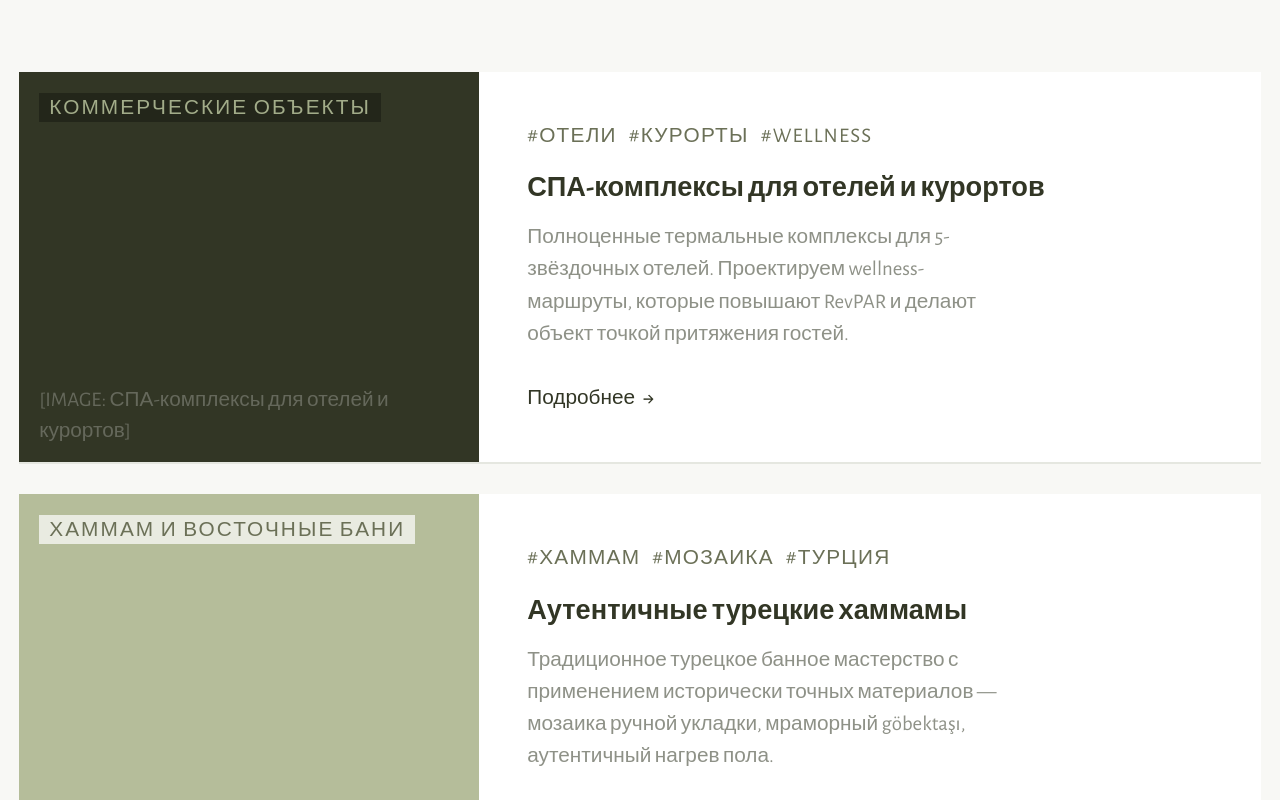
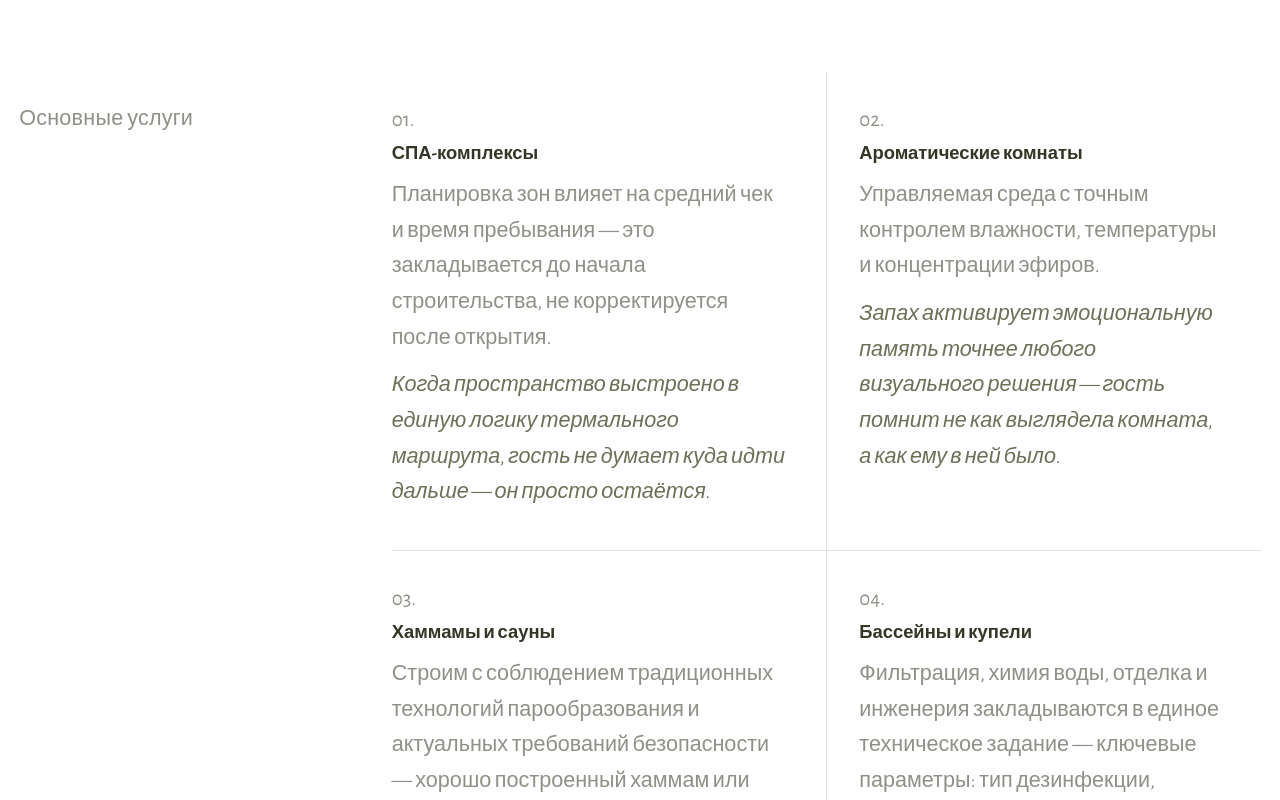
Before and after one commit to digitalcluster25/hws, a React (Vite) app: page /services in a window 1280 px wide. Shown: the part 540-1340 px from the top of the page. Built offline with nearby package versions, Linux system fonts and the light colour scheme.

Commit message:
feat: services page — full copy from md, two-paragraph cards, Ohio label style

```diff
--- a/src/pages/Services.jsx
+++ b/src/pages/Services.jsx
@@ -1,82 +1,163 @@
 import { Link } from 'react-router-dom'
-import { motion } from 'framer-motion'
 import Button from '../components/ui/Button'
 
-const C = { dark:'#323625', mid:'#A2AC89', light:'#B5BD9A', terra:'#CB8268', muted:'#6b7057' }
+const C = { dark:'#323625', light:'#B5BD9A', muted:'#6b7057' }
 const wrap = { maxWidth:'1344px', margin:'0 auto' }
 const px   = { paddingLeft:'max(1.5vw,16px)', paddingRight:'max(1.5vw,16px)' }
 
-const services = [
-  { category:'Коммерческие объекты',    title:'СПА-комплексы для отелей и курортов',     excerpt:'Полноценные термальные комплексы для 5-звёздочных отелей. Проектируем wellness-маршруты, которые повышают RevPAR и делают объект точкой притяжения гостей.', tags:['Отели','Курорты','Wellness'], bg: C.dark },
-  { category:'Хаммам и восточные бани', title:'Аутентичные турецкие хаммамы',           excerpt:'Традиционное турецкое банное мастерство с применением исторически точных материалов — мозаика ручной укладки, мраморный göbektaşı, аутентичный нагрев пола.', tags:['Хаммам','Мозаика','Турция'], bg: C.light },
-  { category:'Скандинавские бани',      title:'Финские сауны и термальные зоны',         excerpt:'Скандинавские сауны, паровые комнаты, ледяные купели и бассейны для погружения — разрабатываем как целостные wellness-экосистемы с маршрутом горячо-холодно.', tags:['Сауна','Купели','Скандинавия'], bg: '#e8ebe3' },
-  { category:'Частные проекты',         title:'Wellness-зоны для частных резиденций',    excerpt:'Камерные хаммамы, домашние сауны и SPA-комнаты для частных вилл и резиденций. Каждый проект создаётся по индивидуальному заказу без компромиссов.', tags:['Частный','Villa','Bespoke'], bg: C.dark },
-  { category:'Под ключ',                title:'Строительство и монтаж под ключ',          excerpt:'Единый подрядчик от маркетингового исследования до открытия объекта. Управление проектом, европейские материалы, соблюдение сроков и послепродажная поддержка.', tags:['Turnkey','Управление','Монтаж'], bg: C.light },
-  { category:'Консалтинг',              title:'Дизайн, концепция и консалтинг',           excerpt:'Конкурентный анализ, позиционирование wellness-направления, обоснование ROI, 3D-визуализация и термальный маршрут — до начала строительства.', tags:['Концепция','ROI','3D'], bg: '#e8ebe3' },
+const mainServices = [
+  {
+    title: 'СПА-комплексы',
+    p1: 'Планировка зон влияет на средний чек и время пребывания — это закладывается до начала строительства, не корректируется после открытия.',
+    p2: 'Когда пространство выстроено в единую логику термального маршрута, гость не думает куда идти дальше — он просто остаётся.',
+  },
+  {
+    title: 'Ароматические комнаты',
+    p1: 'Управляемая среда с точным контролем влажности, температуры и концентрации эфиров.',
+    p2: 'Запах активирует эмоциональную память точнее любого визуального решения — гость помнит не как выглядела комната, а как ему в ней было.',
+  },
+  {
+    title: 'Хаммамы и сауны',
+    p1: 'Строим с соблюдением традиционных технологий парообразования и актуальных требований безопасности — хорошо построенный хаммам или сауна становится якорной зоной, ради которой планируют следующий визит.',
+    p2: 'Ритуал тепла и пара снимает накопленное физическое и психологическое напряжение: гость выходит с ощущением, что тело снова его.',
+  },
+  {
+    title: 'Бассейны и купели',
+    p1: 'Фильтрация, химия воды, отделка и инженерия закладываются в единое техническое задание — ключевые параметры: тип дезинфекции, объём рециркуляции, теплопотери через стенки и поверхность.',
+    p2: 'Правильная температура, прозрачность и акустика воды создают ощущение невесомости, которое сложно воспроизвести где-то ещё в городе.',
+  },
+  {
+    title: 'Японские купели офуро',
+    p1: 'Коммерческая эксплуатация офуро требует точного подбора породы дерева, герметизации швов и системы поддержания температуры без перегрева — реализовали этот формат на действующих объектах.',
+    p2: 'Погружение в деревянную купель с горячей водой — медитативный опыт, который американская wellness-аудитория пока видела редко, и именно эта редкость даёт гостю опыт, который сложно найти где-то ещё в США.',
+  },
+  {
+    title: 'Снежные комнаты',
+    p1: 'Точный расчёт холодильного оборудования, теплоизоляции и системы распределения снега определяет стабильность впечатления и стоимость эксплуатации на годы вперёд.',
+    p2: 'Резкий переход от жара к холоду даёт острый выброс эндорфинов: состояние между шоком и эйфорией, которое сложно описать, но именно его чаще всего вспоминают после.',
+  },
+  {
+    title: 'Джакузи на открытом воздухе',
+    p1: 'Материалы и инженерные системы подбираются под климат конкретного региона — от влажного юга до морозного севера, что обеспечивает работу объекта без сезонных простоев.',
+    p2: 'Горячая вода под открытым небом создаёт ощущение, недостижимое в закрытом пространстве — особенно вечером это отдельный опыт, за которым приходят целенаправленно.',
+  },
+  {
+    title: 'Бассейн infinity с подогревом',
+    p1: 'Гидравлический расчёт переливного лотка и грамотная теплоизоляция определяют и операционные расходы, и сохранность визуального эффекта на весь срок службы объекта.',
+    p2: 'Растворённая линия горизонта создаёт редкое ощущение пространства без границ — именно здесь гости чаще всего останавливаются и просто смотрят.',
+  },
+  {
+    title: 'Хаммам в марокканском стиле',
+    p1: 'Аутентичный формат требует ручной отделки зеллиджем, гипсовой лепнины и правильной системы парообразования — реализовали в нескольких коммерческих объектах в условиях высокой нагрузки.',
+    p2: 'Детализация интерьера переносит гостя в другой культурный контекст — погружение в традицию, которую практически негде получить кроме Марокко.',
+  },
+  {
+    title: 'Спортивный бассейн',
+    p1: 'Проектируем под реальную нагрузку: длина дорожек, глубина, акустика и система фильтрации рассчитываются под интенсивное ежедневное использование.',
+    p2: 'Для людей, ориентированных на физическую форму, бассейн — не опция, а условие выбора: правильно спроектированная вода превращает тренировку в удовольствие.',
+  },
+  {
+    title: 'Купель с холодной водой',
+    p1: 'Объём, температура и расположение купели относительно горячих зон влияют на то, как гость проходит весь термальный маршрут и как долго остаётся в комплексе.',
+    p2: 'Момент погружения в холодную воду после жара — самый острый эпизод всего визита: именно он даёт ощущение полного присутствия в теле, о котором думаешь ещё несколько дней после.',
+  },
+  {
+    title: 'Сенная комната',
+    p1: 'При проектировании критичны герметичность, контроль влажности и подбор растительного наполнения без аллергенов — редкий формат с высоким запросом среди wellness-аудитории в сегменте выше среднего.',
+    p2: 'Тёплый аромат сена и трав активирует что-то очень глубокое — что-то вроде детского воспоминания о безопасности и покое, которое wellness-аудитория ищет, но редко умеет назвать словами.',
+  },
 ]
 
-const cont = { hidden:{}, show:{ transition:{ staggerChildren:0.09 } } }
-const item = { hidden:{ opacity:0, y:40 }, show:{ opacity:1, y:0, transition:{ duration:0.55, ease:[0.16,1,0.3,1] } } }
+const mgmtServices = [
+  {
+    title: 'Предпроектные исследования',
+    p1: 'Анализ рынка, спроса и конкурентов до начала проектирования снижает количество дорогостоящих изменений на поздних этапах и напрямую влияет на окупаемость объекта.',
+    p2: 'Объект, построенный на реальных данных о своей аудитории, ощущается иначе — как будто сделан именно для тебя.',
+  },
+  {
+    title: 'Анализ рынка',
+    p1: 'Оцениваем реальный спрос в локации, ценовые ожидания аудитории и насыщенность сегмента — данные ложатся в основу концепции и финансовой модели.',
+    p2: 'Решения о составе зон и ценообразовании принимаются на основе фактов, а не интуиции.',
+  },
+  {
+    title: 'Анализ спроса на услуги',
+    p1: 'Определяем, какие форматы востребованы у конкретной аудитории в конкретном городе — состав зон напрямую влияет на среднюю выручку с гостя.',
+    p2: 'Объект получает услуги, за которыми люди действительно приходят, а не те, которые казались логичными на старте.',
+  },
+  {
+    title: 'Анализ конкурентов',
+    p1: 'Изучаем, какие запросы аудитории в локации остаются незакрытыми — из них формируется позиционирование объекта.',
+    p2: 'Гость приходит не потому что «здесь тоже есть сауна», а потому что здесь есть то, чего нет поблизости.',
+  },
+  {
+    title: 'Разработка уникальной концепции',
+    p1: 'Концепция — основа бренда: она определяет состав зон, ценообразование и то, как объект выглядит в голове гостя ещё до визита.',
+    p2: 'Строительство начинается не с квадратных метров, а с ответа на вопрос: зачем сюда приходить и почему именно сюда.',
+  },
+  {
+    title: 'Комплексное управление',
+    p1: 'Берём на себя операционные процессы: стандарты сервиса, финансовая отчётность, контроль качества.',
+    p2: 'Владелец получает управляемый бизнес и свободу заниматься развитием, а гость — стабильный уровень сервиса при каждом визите.',
+  },
+  {
+    title: 'Подбор и обучение персонала',
+    p1: 'Персонал формирует впечатление от объекта не меньше, чем интерьер — подбираем под стандарты бренда и обучаем до открытия.',
+    p2: 'Гость чувствует внимание с первой минуты, а не после первых негативных отзывов.',
+  },
+  {
+    title: 'Схема контроля строительства',
+    p1: 'Контролируем соответствие проекту, сроки поставок и качество работ на каждом этапе.',
+    p2: 'То, что было задумано на бумаге, остаётся таким же в финальном результате — и это напрямую защищает бюджет и репутацию объекта.',
+  },
+]
+
+function ServiceGrid({ label, items, bg = '#f8f8f5', numOffset = 0 }) {
+  return (
+    <section style={{ background: bg, ...px, paddingTop: '5rem', paddingBottom: '5rem' }}>
+      <div style={wrap}>
+        <div className="svc-layout">
+
+          {/* левая колонка — лейбл */}
+          <div className="svc-label-col">
+            <p className="svc-section-label">{label}</p>
+          </div>
+
+          {/* правая колонка — 2×N сетка */}
+          <div className="svc-grid">
+            {items.map((s, i) => (
+              <div key={s.title} className="svc-card">
+                <p className="svc-num">{String(numOffset + i + 1).padStart(2, '0')}.</p>
+                <h3 className="svc-title">{s.title}</h3>
+                <p className="svc-desc">{s.p1}</p>
+                <p className="svc-desc svc-desc--em">{s.p2}</p>
+              </div>
+            ))}
+          </div>
+
+        </div>
+      </div>
+    </section>
+  )
+}
 
 export default function Services() {
   return (
     <main className="min-h-screen tc-dark">
 
       {/* HERO */}
-      <section style={{ background: C.light, ...px, paddingTop:'10rem', paddingBottom:'5rem' }}>
+      <section style={{ background: C.light, ...px, paddingTop: '10rem', paddingBottom: '5rem' }}>
         <div style={wrap}>
           <Link to="/" className="hws-back-link">← Главная</Link>
           <p className="hws-label hws-label-muted mb-6">Услуги</p>
           <h1 className="hws-page-h1 mb-6">Что мы строим</h1>
-          <p className="hws-body tc-subtle" style={{ maxWidth:'560px' }}>
+          <p className="hws-body tc-subtle" style={{ maxWidth: '560px' }}>
             17 лет специализации — от аутентичных хаммамов до масштабных термальных комплексов для luxury-отелей.
           </p>
         </div>
       </section>
 
-      {/* GRID */}
-      <section style={{ background:'#f8f8f5', ...px, paddingTop:'5rem', paddingBottom:'5rem' }}>
-        <div style={wrap}>
-          <motion.div className="flex flex-col gap-8" variants={cont} initial="hidden" animate="show">
-            {services.map((s, i) => (
-              <motion.article
-                key={s.title}
-                variants={item}
-                className="group flex flex-col md:flex-row bg-white cursor-pointer"
-                style={{ boxShadow:'0 2px 0 0 #e5e7e0' }}
-              >
-                {/* Image */}
-                <div className="relative overflow-hidden shrink-0" style={{ width:'100%', maxWidth:'460px', minHeight:'300px', background: s.bg }}>
-                  <div className="absolute top-5 left-5">
-                    <span className={`service-cat${i % 3 === 0 ? ' tc-mid' : ' tc-muted'}`}
-                      style={{ background: i % 3 === 0 ? 'rgba(0,0,0,0.3)' : 'rgba(255,255,255,0.7)' }}>
-                      {s.category}
-                    </span>
-                  </div>
-                  <span className="absolute bottom-4 left-5 img-note img-note-light"
-                    style={{ color: i % 3 === 0 ? 'rgba(255,255,255,0.25)' : C.muted }}>
-                    [IMAGE: {s.title}]
-                  </span>
-                  <div className="absolute inset-0 transition-opacity duration-500 opacity-0 group-hover:opacity-100" style={{ background:'rgba(50,54,37,0.12)' }}/>
-                </div>
-
-                {/* Content */}
-                <div className="flex flex-col flex-1 p-8 md:p-12 justify-center">
-                  <div className="flex flex-wrap gap-3 mb-5">
-                    {s.tags.map(t => <span key={t} className="service-tag">#{t}</span>)}
-                  </div>
-                  <h2 className="hws-card-title tc-dark mb-4">{s.title}</h2>
-                  <p className="hws-small tc-subtle mb-8" style={{ maxWidth:'480px' }}>{s.excerpt}</p>
-                  <div className="flex items-center gap-2 hws-small font-medium tc-dark transition-all duration-300 group-hover:gap-3">
-                    <span>Подробнее</span>
-                    <span className="group-hover:translate-x-1 transition-transform duration-300">→</span>
-                  </div>
-                </div>
-              </motion.article>
-            ))}
-          </motion.div>
-        </div>
-      </section>
+      <ServiceGrid label="Основные услуги"       items={mainServices} bg="#fff"     numOffset={0} />
+      <ServiceGrid label="Управленческие услуги"  items={mgmtServices} bg="#f8f8f5" numOffset={mainServices.length} />
 
       {/* CTA */}
       <section className="py-24 text-center" style={{ background: C.dark, ...px }}>
--- a/src/styles/hws.css
+++ b/src/styles/hws.css
@@ -1104,3 +1104,79 @@ select.hws-field { appearance: none; cursor: pointer; }
   .clients-who-grid { grid-template-columns: 1fr; }
   .clients-who-card:nth-child(even) { padding-left: 0; }
 }
+
+/* ─────────────────────────────────────────────
+   Services page — Ohio service-ver1 layout
+   ───────────────────────────────────────────── */
+.svc-layout {
+  display: grid;
+  grid-template-columns: 30fr 70fr;
+  gap: 0;
+  align-items: start;
+}
+.svc-label-col {
+  padding-top: 2rem;
+  padding-right: 3rem;
+  position: sticky;
+  top: 6rem;
+}
+.svc-section-label {
+  font-size: 1.35rem !important;
+  font-weight: 400;
+  color: var(--c-subtle);
+  line-height: 1.4;
+  letter-spacing: 0.01em;
+}
+.svc-grid {
+  display: grid;
+  grid-template-columns: 1fr 1fr;
+  gap: 0;
+}
+.svc-card {
+  padding: 2rem 2.5rem 2.5rem 2rem;
+  border-left: 1px solid #e0e2db;
+  border-top: 1px solid #e0e2db;
+}
+.svc-card:nth-child(odd) {
+  border-left: none;
+  padding-left: 0;
+}
+.svc-card:nth-child(1),
+.svc-card:nth-child(2) {
+  border-top: none;
+}
+.svc-num {
+  font-size: 1.3rem !important;
+  color: var(--c-subtle);
+  font-weight: 400;
+  margin-bottom: 0.5rem;
+}
+.svc-title {
+  font-size: clamp(1.15rem, 1.3vw, 1.5rem) !important;
+  font-weight: 700;
+  color: var(--c-dark);
+  margin-bottom: 0.75rem;
+  line-height: 1.2;
+}
+.svc-desc {
+  font-size: 1.35rem !important;
+  color: var(--c-subtle);
+  line-height: 1.65;
+}
+.svc-desc + .svc-desc {
+  margin-top: 0.75rem;
+}
+.svc-desc--em {
+  color: var(--c-muted);
+  font-style: italic;
+}
+@media (max-width: 900px) {
+  .svc-layout { grid-template-columns: 1fr; }
+  .svc-label-col { position: static; padding: 0 0 2rem 0; }
+}
+@media (max-width: 600px) {
+  .svc-grid { grid-template-columns: 1fr; }
+  .svc-card:nth-child(even) { border-left: none; padding-left: 0; }
+  .svc-card { border-top: 1px solid #e0e2db; }
+  .svc-card:nth-child(1) { border-top: none; }
+}
```
